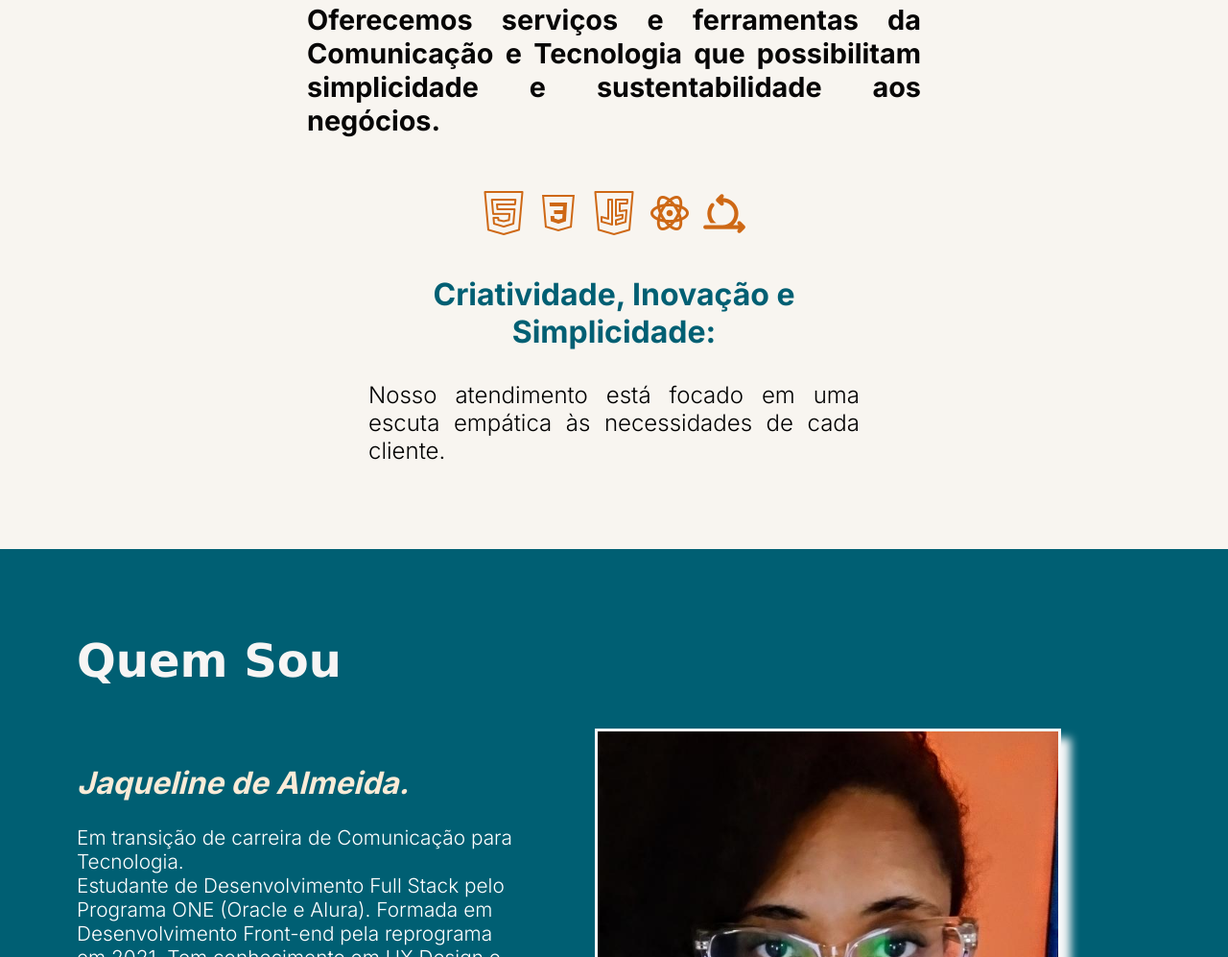
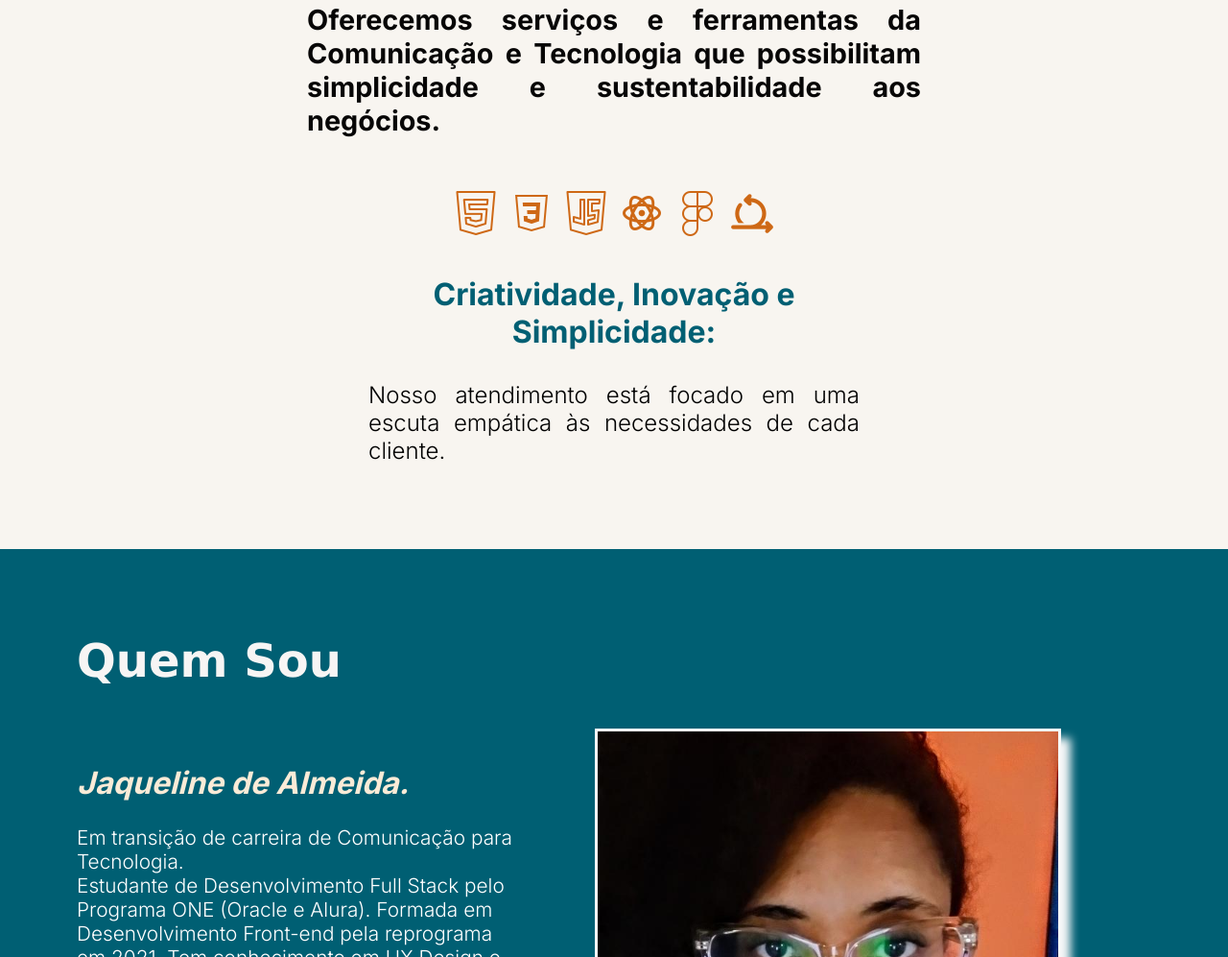
Before and after one commit to jaquelinedealmeida/my-portfolio-challenge3, a plain HTML site: page index.html in a window 1280 px wide. Shown: the part 1242-2239 px from the top of the page at 96% size. Drawn offline with Linux system fonts and the light colour scheme.

Commit message:
inclusão de logo figma

```diff
--- a/index.html
+++ b/index.html
@@ -67,6 +67,7 @@
             <img src="./img/icons8-css3-50.png">
             <img src="./img/icons8-javascript-logo-50.png">
             <img src="./img/icons8-react-50.png">
+            <img src="./img/icons8-figma-50.png">
             <img src="./img/icons8-agile-50.png">
         </section>
 
```
Also changed, not shown: img/icons8-figma-50.png (added).
